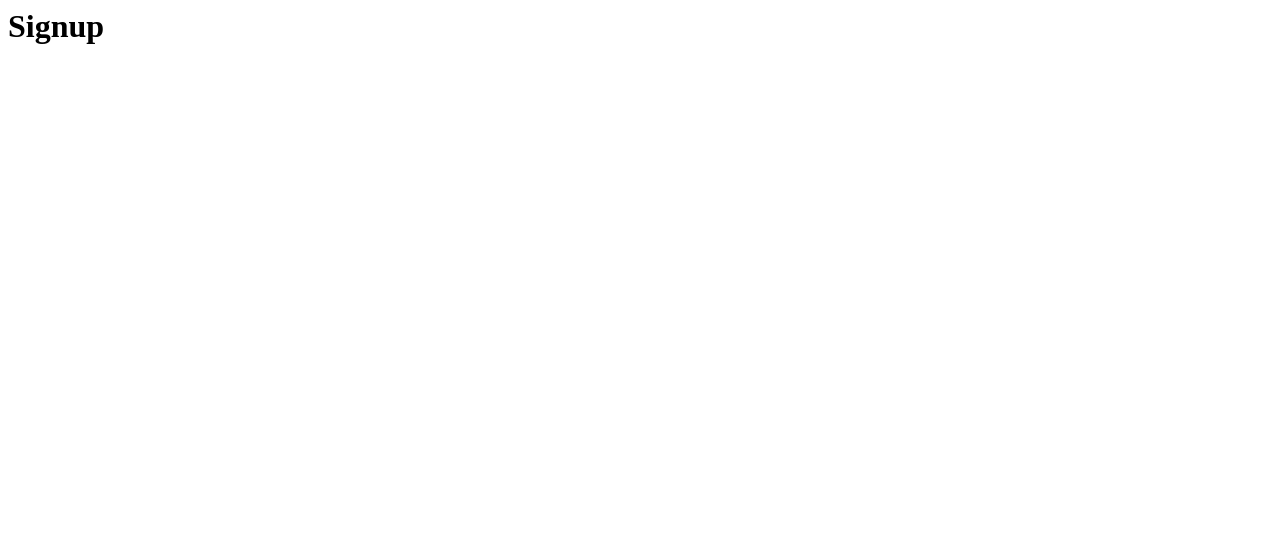
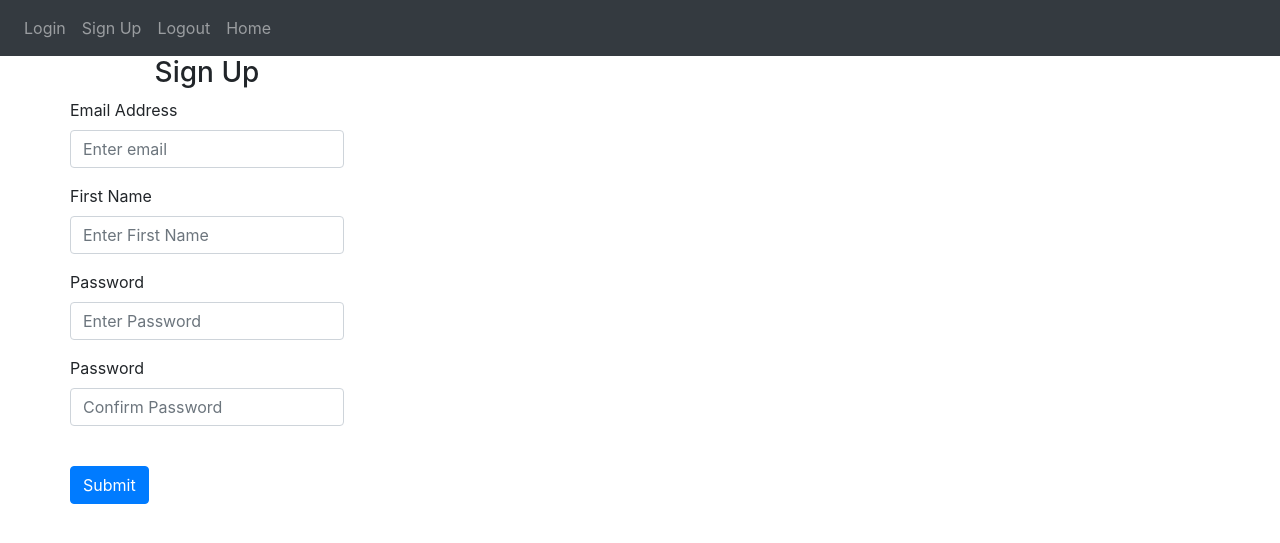
Before and after one commit to Chimyle/ATIS, a Flask app: page /signup in a window 1280 px wide. Before the commit the part shown is almost empty. Shown: the top 543 px of the page. Run offline with Flask 3, Linux system fonts and the light colour scheme; some libraries are stand-ins or nearby versions.

Commit message:
forms added

```diff
--- a/website/auth.py
+++ b/website/auth.py
@@ -1,15 +1,30 @@
-from flask import Blueprint
+from flask import Blueprint, render_template, request
 
 auth = Blueprint('auth', __name__)
 
-@auth.route('/login')
+@auth.route('/login', methods=['GET', 'POST'])
 def login():
-    return "<h1>Login</h1>"
+    return render_template("login.html", boolean=False)
 
 @auth.route('/logout')
 def logout():
     return "<h1>Logout</h1>"
 
-@auth.route('/signup')
+@auth.route('/signup', methods=['GET', 'POST'])
 def signup():
-    return "<h1>Signup</h1>"
+    if request.method == 'POST':
+        email = request.form.get('email')
+        password1 = request.form.get('password1')
+        password2 = request.form.get('password2')
+
+        if len(email) < 4:
+            pass
+        elif len(firstName) < 2:
+            pas
+        if password1 != password2:
+            return render_template("signup.html", boolean=True)
+
+        # Add logic to save the user to the database here
+
+        return render_template("login.html", boolean=False)
+    return render_template("signup.html")
--- a/website/templates/home.html
+++ b/website/templates/home.html
@@ -1,6 +1,4 @@
-{% extends "base.html" %}
-{% block title %}Home{% endblock %}
-
-{% block content %}
+{% extends "base.html" %} {% block title %} Home {% endblock %} {% block content
+%}
 <h1>Welcome to the Home Page</h1>
 {% endblock %}
--- /dev/null
+++ b/website/templates/signup.html
@@ -0,0 +1,57 @@
+{% extends "base.html" %} {% block title %} Sign Up {% endblock %} {% block
+content %}
+<form method="POST">
+  <h3 align="center">Sign Up</h3>
+  <div class="form-group">
+    <label for="email">Email Address</label>
+    <input
+      type="email"
+      class="form-control"
+      id="email"
+      name="email"
+      placeholder="Enter email"
+      required
+    />
+  </div>
+  <div class="form-group">
+    <label for="firstName">First Name</label>
+    <input
+      type="text"
+      class="form-control"
+      id="firstName"
+      name="firstName"
+      placeholder="Enter First Name"
+      required
+    />
+  </div>
+  <div class="form-group">
+    <label for="password1">Password</label>
+    <input
+      type="password"
+      class="form-control"
+      id="password1"
+      name="password1"
+      placeholder="Enter Password"
+      required
+    />
+  </div>
+  <div class="form-group">
+    <label for="password2">Password</label>
+    <input
+      type="password"
+      class="form-control"
+      id="password2"
+      name="password2"
+      placeholder="Confirm Password"
+      required
+    />
+  </div>
+  <br />
+  <button
+    type="submit"
+    class="btn btn-primary"
+  >
+    Submit
+  </button>
+</form>
+{% endblock %}
```
Also changed, not shown: website/templates/login.html (added, +36 -0 lines).
